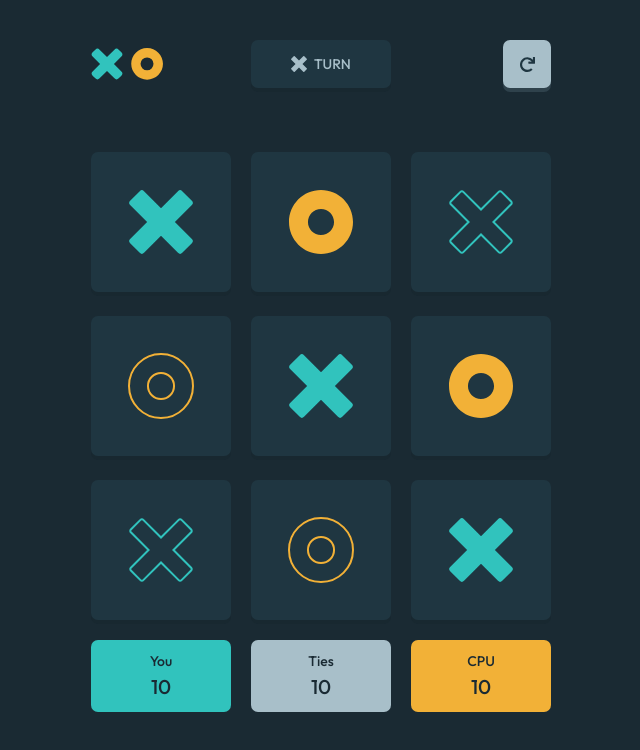
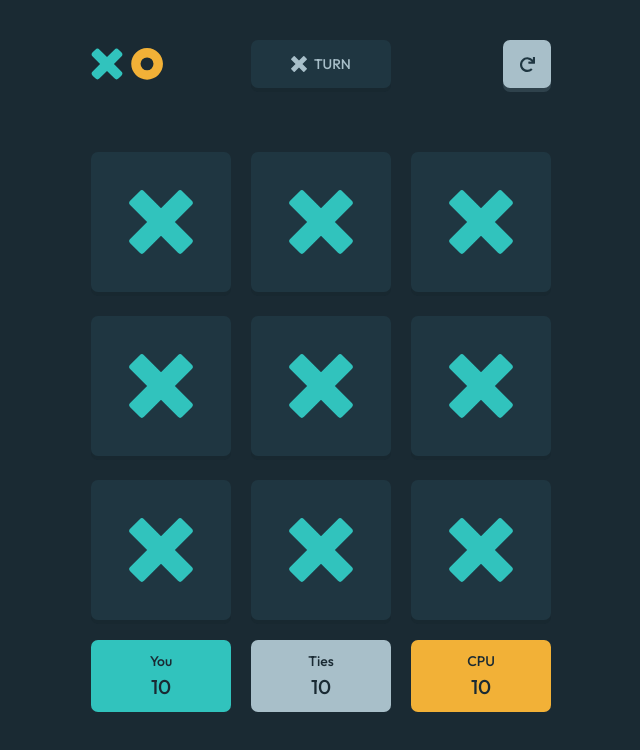
Before and after one commit to chocolateflight/react-tic-tac-toe, a React (Create React App) app: page / in a window 1280 px wide. Shown: the top 750 px of the page, without its empty margins (314-954 px from the left). Built offline with nearby package versions, Linux system fonts and the light colour scheme.

Commit message:
split components and draggable false

```diff
--- /dev/null
+++ b/src/components/Game/Field.tsx
@@ -0,0 +1,21 @@
+import xIconOutline from '../../assets/svg/icon-x-outline.svg';
+import oIconOutline from '../../assets/svg/icon-o-outline.svg';
+import xIcon from '../../assets/svg/icon-x.svg';
+import oIcon from '../../assets/svg/icon-o.svg';
+
+type Props = {};
+
+const Field = (props: Props) => {
+  const x = <img draggable='false' src={xIcon} alt='icon' />;
+  const o = <img draggable='false' src={oIcon} alt='icon' />;
+  const xOut = <img draggable='false' src={xIconOutline} alt='icon' />;
+  const oOut = <img draggable='false' src={oIconOutline} alt='icon' />;
+
+  return (
+    <div className='w-[96px] h-[96px] flex justify-center items-center bg-greenLight col-span-1 rounded-lg shadow-darkest px-[28px] py-[24px] md:h-[140px] md:w-[140px]'>
+      {x}
+    </div>
+  );
+};
+
+export default Field;
--- a/src/components/Game/Game.tsx
+++ b/src/components/Game/Game.tsx
@@ -1,19 +1,12 @@
 import React from 'react';
-import xIconOutline from '../../assets/svg/icon-x-outline.svg';
-import oIconOutline from '../../assets/svg/icon-o-outline.svg';
-import xIcon from '../../assets/svg/icon-x.svg';
-import oIcon from '../../assets/svg/icon-o.svg';
+import Field from './Field';
+import Stats from './Stats';
 
 const Fragment = (React as any).Fragment;
 
 type Props = {
   menu: boolean;
 };
-
-const x = <img src={xIcon} alt='icon' />;
-const o = <img src={oIcon} alt='icon' />;
-const xOut = <img src={xIconOutline} alt='icon' />;
-const oOut = <img src={oIconOutline} alt='icon' />;
 
 const Game = (props: Props) => {
   return (
@@ -24,62 +17,17 @@ const Game = (props: Props) => {
           !props.menu ? '' : 'hidden'
         } grid grid-cols-sm-user grid-rows-3 w-[full] gap-x-[20px] gap-y-[24px] md:grid-cols-md-user`}
       >
-        <div className='w-[96px] h-[96px] flex justify-center items-center bg-greenLight col-span-1 rounded-lg shadow-darkest px-[28px] py-[24px] md:h-[140px] md:w-[140px]'>
-          {x}
-        </div>
-        <div className='w-[96px] h-[96px] flex justify-center items-center bg-greenLight col-span-1 rounded-lg shadow-darkest px-[28px] py-[24px] md:h-[140px] md:w-[140px]'>
-          {o}
-        </div>
-        <div className='w-[96px] h-[96px] flex justify-center items-center bg-greenLight col-span-1 rounded-lg shadow-darkest px-[28px] py-[24px] md:h-[140px] md:w-[140px]'>
-          {xOut}
-        </div>
-        <div className='w-[96px] h-[96px] flex justify-center items-center bg-greenLight col-span-1 rounded-lg shadow-darkest px-[28px] py-[24px] md:h-[140px] md:w-[140px]'>
-          {oOut}
-        </div>
-        <div className='w-[96px] h-[96px] flex justify-center items-center bg-greenLight col-span-1 rounded-lg shadow-darkest px-[28px] py-[24px] md:h-[140px] md:w-[140px]'>
-          {x}
-        </div>
-        <div className='w-[96px] h-[96px] flex justify-center items-center bg-greenLight col-span-1 rounded-lg shadow-darkest px-[28px] py-[24px] md:h-[140px] md:w-[140px]'>
-          {o}
-        </div>
-        <div className='w-[96px] h-[96px] flex justify-center items-center bg-greenLight col-span-1 rounded-lg shadow-darkest px-[28px] py-[24px] md:h-[140px] md:w-[140px]'>
-          {xOut}
-        </div>
-        <div className='w-[96px] h-[96px] flex justify-center items-center bg-greenLight col-span-1 rounded-lg shadow-darkest px-[28px] py-[24px] md:h-[140px] md:w-[140px]'>
-          {oOut}
-        </div>
-        <div className='w-[96px] h-[96px] flex justify-center items-center bg-greenLight col-span-1 rounded-lg shadow-darkest px-[28px] py-[24px] md:h-[140px] md:w-[140px]'>
-          {x}
-        </div>
+        <Field />
+        <Field />
+        <Field />
+        <Field />
+        <Field />
+        <Field />
+        <Field />
+        <Field />
+        <Field />
       </div>
-      <div
-        id='stats'
-        className={`${
-          !props.menu ? '' : 'hidden'
-        } grid grid-cols-sm-user gap-x-[20px] h-[64px] w-full mb-[48px] mt-[20px] md:h-[72px] md:grid-cols-md-user`}
-      >
-        <div
-          id='my-win'
-          className='w-[96px] h-full rounded-lg flex flex-col justify-center items-center bg-blueDark md:w-[140px]'
-        >
-          <span className='text-greenDark'>You</span>
-          <span className='text-greenDark text-s'>10</span> {/*Make dynamic*/}
-        </div>
-        <div
-          id='ties'
-          className='w-[96px] h-full rounded-lg flex flex-col justify-center items-center bg-greyDark md:w-[140px]'
-        >
-          <span className='text-greenDark'>Ties</span>
-          <span className='text-greenDark text-s'>10</span> {/*Make dynamic*/}
-        </div>
-        <div
-          id='cpu-win'
-          className='w-[96px] h-full rounded-lg flex flex-col justify-center items-center bg-orangeDark md:w-[140px]'
-        >
-          <span className='text-greenDark'>CPU</span>
-          <span className='text-greenDark text-s'>10</span> {/*Make dynamic*/}
-        </div>
-      </div>
+      <Stats menu={props.menu} />
     </Fragment>
   );
 };
--- /dev/null
+++ b/src/components/Game/Stats.tsx
@@ -0,0 +1,44 @@
+import React from 'react';
+
+const Fragment = (React as any).Fragment;
+
+type Props = {
+  menu: boolean;
+};
+
+const Stats = (props: Props) => {
+  return (
+    <Fragment>
+      <div
+        id='stats'
+        className={`${
+          !props.menu ? '' : 'hidden'
+        } grid grid-cols-sm-user gap-x-[20px] h-[64px] w-full mb-[48px] mt-[20px] md:h-[72px] md:grid-cols-md-user`}
+      >
+        <div
+          id='my-win'
+          className='w-[96px] h-full rounded-lg flex flex-col justify-center items-center bg-blueDark md:w-[140px]'
+        >
+          <span className='text-greenDark'>You</span>
+          <span className='text-greenDark text-s'>10</span> {/*Make dynamic*/}
+        </div>
+        <div
+          id='ties'
+          className='w-[96px] h-full rounded-lg flex flex-col justify-center items-center bg-greyDark md:w-[140px]'
+        >
+          <span className='text-greenDark'>Ties</span>
+          <span className='text-greenDark text-s'>10</span> {/*Make dynamic*/}
+        </div>
+        <div
+          id='cpu-win'
+          className='w-[96px] h-full rounded-lg flex flex-col justify-center items-center bg-orangeDark md:w-[140px]'
+        >
+          <span className='text-greenDark'>CPU</span>
+          <span className='text-greenDark text-s'>10</span> {/*Make dynamic*/}
+        </div>
+      </div>
+    </Fragment>
+  );
+};
+
+export default Stats;
--- a/src/components/Settings.tsx
+++ b/src/components/Settings.tsx
@@ -7,9 +7,9 @@ type Props = {
 };
 
 const Settings = (props: Props) => {
-  const x = <img src={xIcon} alt='icon' />;
-  const o = <img src={oIcon} alt='icon' />;
-  const restart = <img src={restartIcon} alt='icon' className='h-[15px] w-auto' />;
+  const x = <img draggable="false" src={xIcon} alt='icon' />;
+  const o = <img draggable="false" src={oIcon} alt='icon' />;
+  const restart = <img draggable="false" src={restartIcon} alt='icon' className='h-[15px] w-auto' />;
 
   return (
     <div
```
